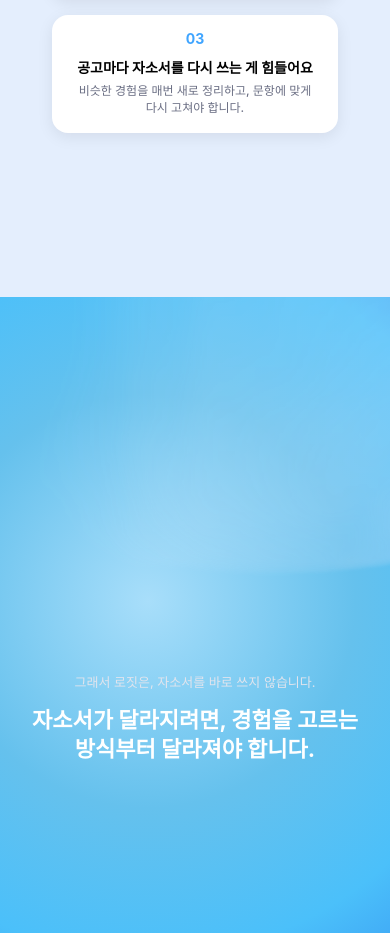
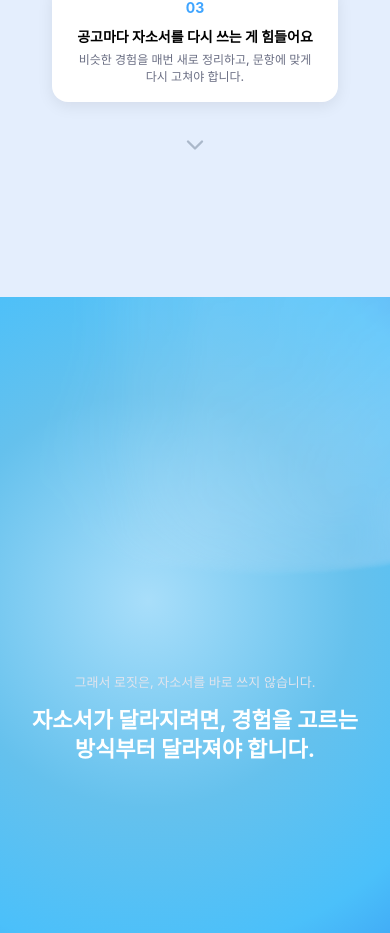
Before and after one commit to Nexters-Logit/logit-landing, a Next.js app: page / in a window 390 px wide. Shown: the part 1406-2339 px from the top of the page. Built offline with nearby package versions, Linux system fonts and the light colour scheme; a web font is replaced by a local one.

Commit message:
feat: 모바일 PainPoint 애니메이션 개선 - 카드 spring 효과, 스크롤 힌트, 솔루션 scale 등장

```diff
--- a/src/components/sections/PainPoint.tsx
+++ b/src/components/sections/PainPoint.tsx
@@ -58,8 +58,8 @@ function MobilePainPoint() {
             className="flex flex-col items-center text-center gap-2"
             style={{
               opacity: cardsVisible ? 1 : 0,
-              transform: cardsVisible ? "translateY(0)" : "translateY(16px)",
-              transition: "opacity 0.6s ease, transform 0.6s ease",
+              transform: cardsVisible ? "translateY(0)" : "translateY(20px)",
+              transition: "opacity 0.5s ease, transform 0.5s ease",
             }}
           >
             <p className="text-grey-300 text-[13px] font-normal leading-[120%]">
@@ -81,8 +81,8 @@ function MobilePainPoint() {
                   gap: "10px",
                   boxShadow: "0 4px 16px 0 rgba(0,0,0,0.08)",
                   opacity: cardsVisible ? 1 : 0,
-                  transform: cardsVisible ? "translateY(0)" : "translateY(20px)",
-                  transition: `opacity 0.6s ease ${120 + i * 100}ms, transform 0.6s ease ${120 + i * 100}ms`,
+                  transform: cardsVisible ? "translateY(0) scale(1)" : "translateY(24px) scale(0.95)",
+                  transition: `opacity 0.5s ease ${80 + i * 120}ms, transform 0.5s cubic-bezier(0.34,1.56,0.64,1) ${80 + i * 120}ms`,
                 }}
               >
                 <span className="text-primary-100 text-[14px] font-bold leading-[120%]">0{i + 1}</span>
@@ -98,6 +98,24 @@ function MobilePainPoint() {
                 </div>
               </div>
             ))}
+          </div>
+
+          {/* 스크롤 유도 */}
+          <div
+            className="flex justify-center"
+            style={{
+              opacity: cardsVisible ? 0.45 : 0,
+              transition: "opacity 0.6s ease 600ms",
+            }}
+          >
+            <svg
+              className="animate-bounce"
+              width="28" height="28" viewBox="0 0 24 24"
+              fill="none" stroke="#64748b" strokeWidth="2"
+              strokeLinecap="round" strokeLinejoin="round"
+            >
+              <polyline points="6 9 12 15 18 9" />
+            </svg>
           </div>
 
         </div>
@@ -131,8 +149,8 @@ function MobilePainPoint() {
           className="relative z-10 flex flex-col items-center gap-4"
           style={{
             opacity: solutionVisible ? 1 : 0,
-            transform: solutionVisible ? "translateY(0)" : "translateY(24px)",
-            transition: "opacity 0.7s ease 0.15s, transform 0.7s ease 0.15s",
+            transform: solutionVisible ? "translateY(0) scale(1)" : "translateY(32px) scale(0.96)",
+            transition: "opacity 0.7s ease 0.1s, transform 0.7s cubic-bezier(0.34,1.2,0.64,1) 0.1s",
           }}
         >
           <p className="text-grey-70 text-[13px] font-normal leading-[120%]">
```
